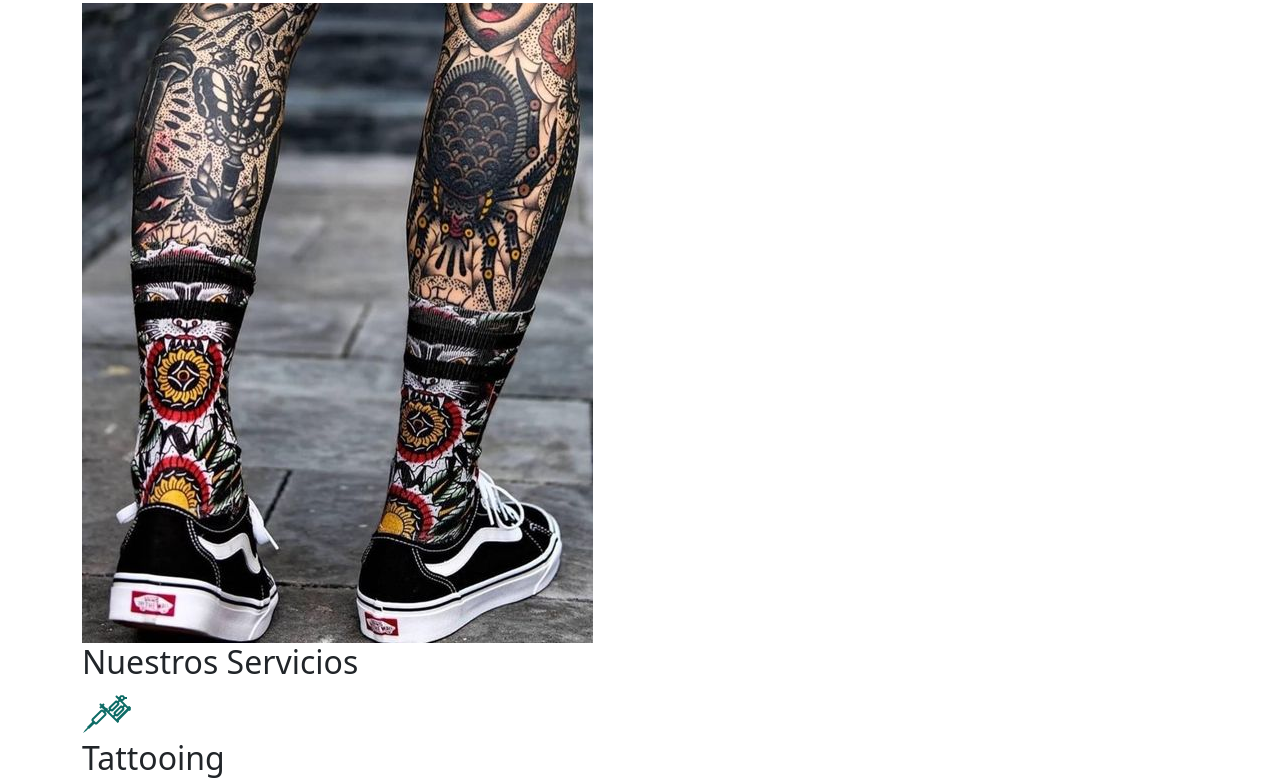
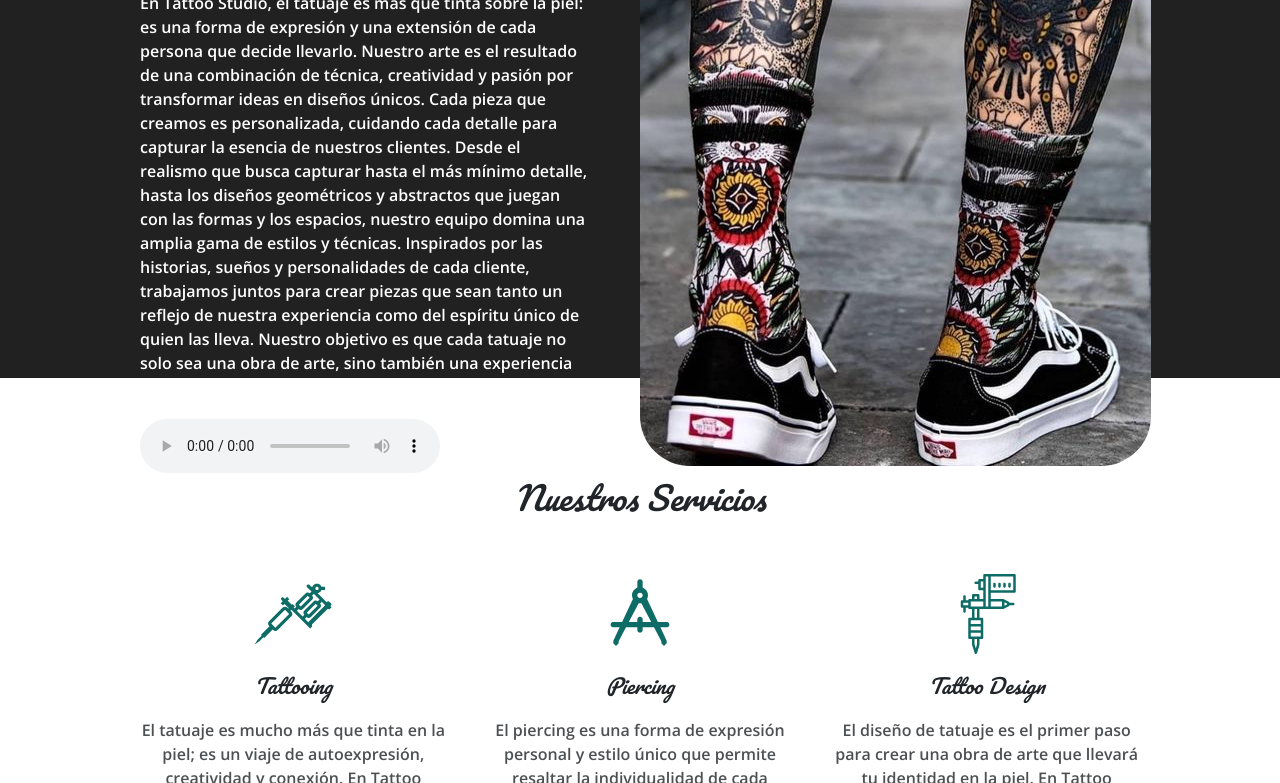
Before and after one commit to Kanuto-eng/Mi_Primer_Pagina_Web, a plain HTML site: page index.html in a window 1280 px wide. Shown: the part 422-1205 px from the top of the page. Drawn offline with nearby package versions, Linux system fonts and the light colour scheme; the site is published under a folder, as on GitHub Pages, so addresses that start at the root find nothing.

Commit message:
Update index.html
update index css

```diff
--- a/index.html
+++ b/index.html
@@ -5,7 +5,7 @@
     <meta name="viewport" content="width=device-width, initial-scale=1">
     <title>Tattoo Studio</title>
     <link href="https://cdn.jsdelivr.net/npm/bootstrap@5.3.3/dist/css/bootstrap.min.css" rel="stylesheet" integrity="sha384-QWTKZyjpPEjISv5WaRU9OFeRpok6YctnYmDr5pNlyT2bRjXh0JMhjY6hW+ALEwIH" crossorigin="anonymous">
-    <link rel="stylesheet" href="/css/sstyle.css">
+    <link rel="stylesheet" href="css/sstyle.css">
     <link rel="stylesheet" href="https://cdnjs.cloudflare.com/ajax/libs/font-awesome/4.7.0/css/font-awesome.min.css">
     <script src="https://cdn.jsdelivr.net/npm/bootstrap@5.3.0-alpha1/dist/js/bootstrap.bundle.min.js"></script>
     <script src="script.js"></script>
```
